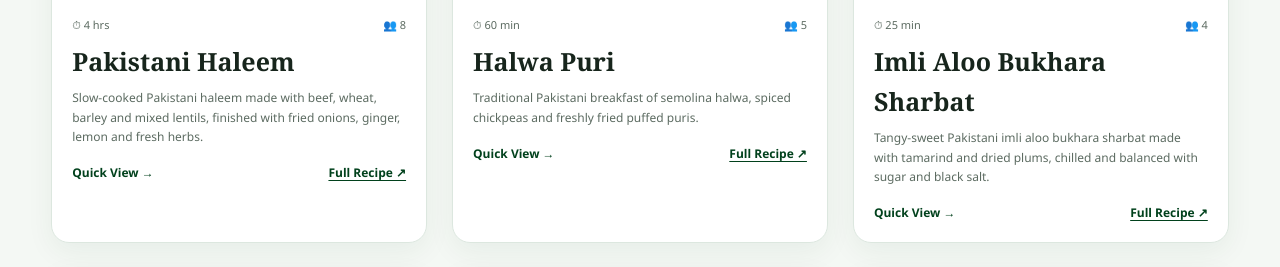
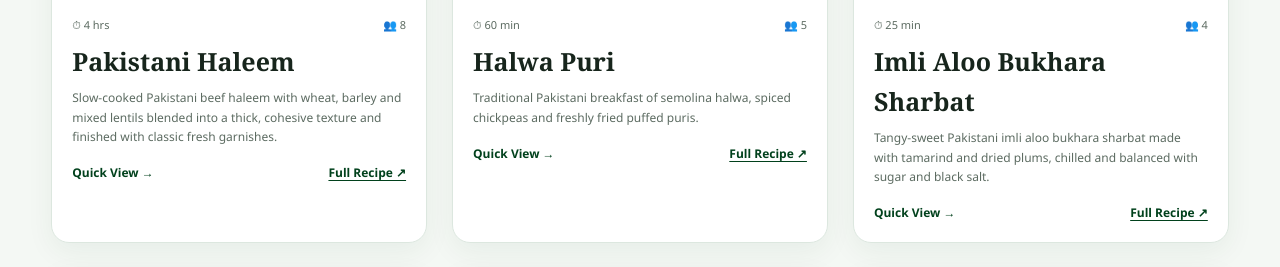
Before and after one commit to manazarali01-hub/pakistan-food, a Jekyll site: the page built from index.html, in a window 1280 px wide and 900 px high, scrolled down 8568 px, cut to the strip 171-438 px from the top of the window. Built offline with Jekyll 4.4.1, drawn with Linux system fonts in a browser that asks for light colours; some of the changed lines change nothing that is shown.

Commit message:
Improve Pakistani Haleem recipe quality

```diff
--- a/_data/recipes/haleem.json
+++ b/_data/recipes/haleem.json
@@ -5,7 +5,7 @@
   "time": "4 hrs",
   "serves": 8,
   "image": "https://commons.wikimedia.org/wiki/Special:FilePath/Haleem.JPG?width=900",
-  "description": "Slow-cooked Pakistani haleem made with beef, wheat, barley and mixed lentils, finished with fried onions, ginger, lemon and fresh herbs.",
+  "description": "Slow-cooked Pakistani beef haleem with wheat, barley and mixed lentils blended into a thick, cohesive texture and finished with classic fresh garnishes.",
   "ingredients": [
     "750 g beef, boneless or shank pieces",
     "1 cup cracked wheat",
@@ -16,18 +16,18 @@
     "2 onions, thinly sliced",
     "2 tbsp ginger-garlic paste",
     "2 tbsp haleem masala",
-    "1 tsp red chili powder",
+    "1 tsp red chilli powder",
     "½ tsp turmeric",
-    "Salt and cooking oil",
-    "Fried onions, ginger, coriander and lemon for serving"
+    "Salt to taste and cooking oil, as needed",
+    "Fried onions, julienned ginger, coriander and lemon for serving"
   ],
   "method": [
-    "Wash the wheat, barley and lentils, then soak them for 1 hour.",
-    "Cook the grains and lentils in plenty of water until very soft.",
-    "In another pot, fry onions, add ginger-garlic paste, beef and spices, then cook until the beef is tender.",
-    "Shred the cooked beef and return it to the masala.",
-    "Blend or mash the cooked grains until thick and smooth, then combine them with the beef mixture.",
-    "Cook on low heat, stirring regularly, until the haleem becomes glossy and stretchy.",
-    "Serve hot with fried onions, julienned ginger, coriander and lemon."
+    "Rinse the wheat, barley and lentils thoroughly and soak them for about 1 hour, then drain.",
+    "Cook the soaked grains and lentils in plenty of fresh water at a gentle simmer until they are extremely soft and can be mashed easily, adding hot water when needed to prevent scorching.",
+    "In another heavy pot, fry the onions in oil until golden. Add the ginger-garlic paste, beef, haleem masala, red chilli, turmeric and salt and cook until the meat is tender, adding water as required for the cut you use.",
+    "Remove any bones if using bone-in meat, shred the tender beef finely and return it to its masala.",
+    "Mash or blend the cooked grain-and-lentil mixture to your preferred smoothness, then combine it gradually with the shredded beef mixture.",
+    "Cook together on low heat, stirring and scraping the base frequently, until the haleem becomes thick, cohesive and glossy. Adjust with hot water if it becomes too stiff before the flavours have combined.",
+    "Taste for seasoning and serve hot with fried onions, julienned ginger, coriander and lemon."
   ]
 }
```
